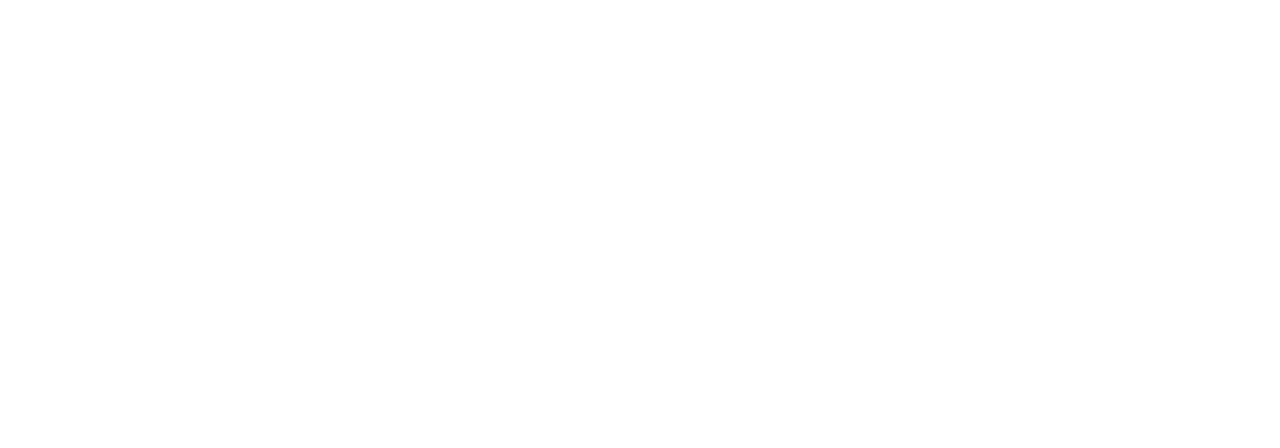
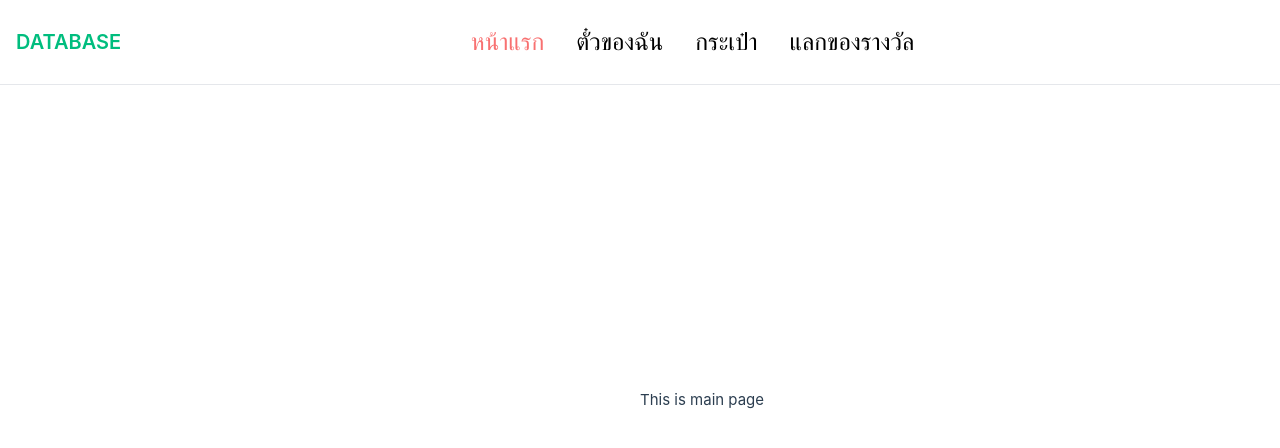
Before and after one commit to Nonlandz/Database, a Vue app in the folder project/: page /home in a window 1280 px wide. Before the commit this address had no page. Shown: the top 448 px of the page. Built offline with nearby package versions, Linux system fonts and the light colour scheme.

Commit message:
add component navbar
add component navbar

```diff
--- a/project/index.html
+++ b/project/index.html
@@ -5,6 +5,7 @@
     <link rel="icon" href="/favicon.ico">
     <meta name="viewport" content="width=device-width, initial-scale=1.0">
     <title>Vite App</title>
+    <script src="https://cdn.tailwindcss.com"></script>
   </head>
   <body>
     <div id="app"></div>
--- a/project/src/App.vue
+++ b/project/src/App.vue
@@ -1,5 +1,6 @@
 <script setup>
 import { RouterView } from 'vue-router'
+
 </script>
 
 <template>
--- /dev/null
+++ b/project/src/components/Nav.vue
@@ -0,0 +1,35 @@
+
+<template>
+
+<nav class="bg-white px-2 sm:px-4 py-2.5 dark:bg-rose-50	fixed w-full z-20 top-0 left-0 border-b border-gray-200 dark:border-gray-600">
+  <div class="container flex flex-wrap items-center justify-between mx-auto">
+  <a href="/" class="flex items-center">
+      <span class="self-center text-xl font-semibold whitespace-nowrap dark:text-black">DATABASE</span>
+  </a>
+  <div class="flex md:order-2">
+
+      <button data-collapse-toggle="navbar-sticky" type="button" class="inline-flex items-center p-2 text-sm text-gray-500 rounded-lg md:hidden hover:bg-gray-100 focus:outline-none focus:ring-2 focus:ring-gray-200 dark:text-gray-400 dark:hover:bg-gray-700 dark:focus:ring-gray-600" aria-controls="navbar-sticky" aria-expanded="false">
+        <span class="sr-only">Open main menu</span>
+        <svg class="w-6 h-6" aria-hidden="true" fill="currentColor" viewBox="0 0 20 20" xmlns="http://www.w3.org/2000/svg"><path fill-rule="evenodd" d="M3 5a1 1 0 011-1h12a1 1 0 110 2H4a1 1 0 01-1-1zM3 10a1 1 0 011-1h12a1 1 0 110 2H4a1 1 0 01-1-1zM3 15a1 1 0 011-1h12a1 1 0 110 2H4a1 1 0 01-1-1z" clip-rule="evenodd"></path></svg>
+    </button>
+  </div>
+  <div class="items-center justify-between hidden w-full md:flex md:w-auto md:order-1" id="navbar-sticky">
+    <ul class="flex flex-col p-4 mt-4 border  md:flex-row md:space-x-8 md:mt-0 md:text-2xl	 md:font-medium md:border-0   dark:border-gray-700">
+      <li>
+        <a href="/home" class="block py-2 pl-3 pr-4 text-black bg-blue-700 rounded md:bg-transparent md:text-red-400 md:p-0 dark:text-black" aria-current="page">หน้าแรก</a>
+      </li>
+      <li>
+        <a href="/myticket" class="block py-2 pl-3 pr-4 text-black  hover:bg-gray-100 md:hover:bg-transparent md:hover:text-blue-700 md:p-0 md:dark:hover:text-white dark:text-black dark:hover:bg-gray-700 dark:hover:text-white md:dark:hover:bg-transparent dark:border-gray-700">ตั๋วของฉัน</a>
+      </li>
+      <li>
+        <a href="/inventory" class="block py-2 pl-3 pr-4 text-black  hover:bg-gray-100 md:hover:bg-transparent md:hover:text-blue-700 md:p-0 md:dark:hover:text-white dark:text-black dark:hover:bg-gray-700 dark:hover:text-white md:dark:hover:bg-transparent dark:border-gray-700">กระเป๋า</a>
+      </li>
+      <li>
+        <a href="/redeem" class="block py-2 pl-3 pr-4 text-black  hover:bg-gray-100 md:hover:bg-transparent md:hover:text-blue-700 md:p-0 md:dark:hover:text-white dark:text-black dark:hover:bg-gray-700 dark:hover:text-white md:dark:hover:bg-transparent dark:border-gray-700">แลกของรางวัล</a>
+      </li>
+    </ul>
+  </div>
+  </div>
+</nav>
+
+</template>
--- a/project/src/router/index.js
+++ b/project/src/router/index.js
@@ -13,6 +13,16 @@
       path: '/about',
       name: 'about',
       component: () => import('../views/AboutView.vue')
+    },
+    {
+      path: '/home',
+      name: 'home',
+      component: () => import('../views/home.vue')
+    },
+    {
+      path: '/myticket',
+      name: 'myticket',
+      component: () => import('../views/myticket.vue')
     }
   ]
 })
--- /dev/null
+++ b/project/src/views/home.vue
@@ -0,0 +1,12 @@
+<script setup>
+
+import Nav from '../components/Nav.vue'
+</script>
+
+
+<template>
+  <main>
+    <Nav />
+  </main>
+  This is main page
+</template>
--- /dev/null
+++ b/project/src/views/myticket.vue
@@ -0,0 +1,9 @@
+<script setup>
+import Nav from '../components/Nav.vue'
+</script>
+<template>
+   <main>
+    <Nav />
+  </main>
+  This is My ticket
+</template>
--- /dev/null
+++ b/project/tailwind.config.js
@@ -0,0 +1,8 @@
+/** @type {import('tailwindcss').Config} */
+module.exports = {
+  content: [],
+  theme: {
+    extend: {},
+  },
+  plugins: [],
+}
```
